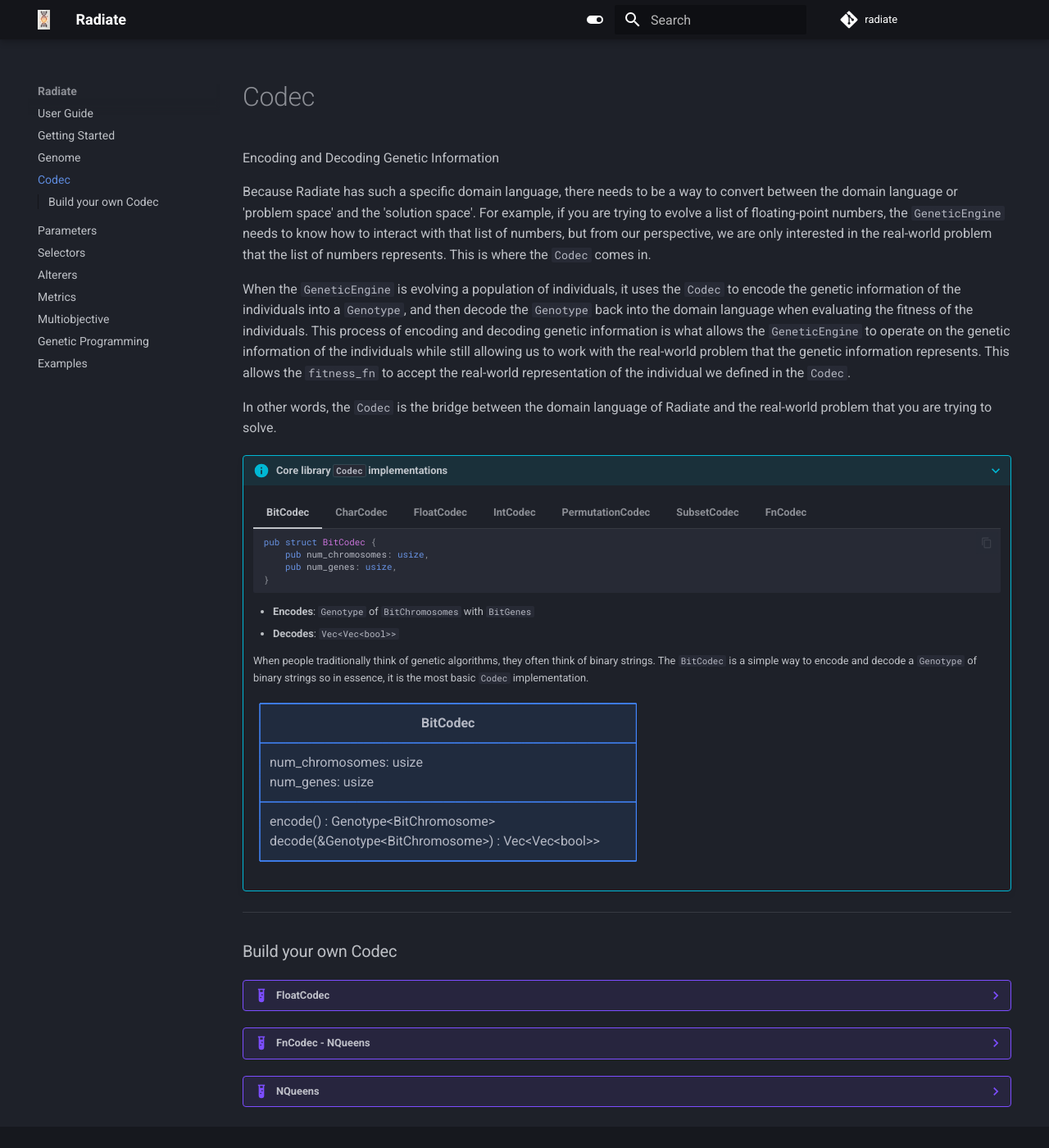
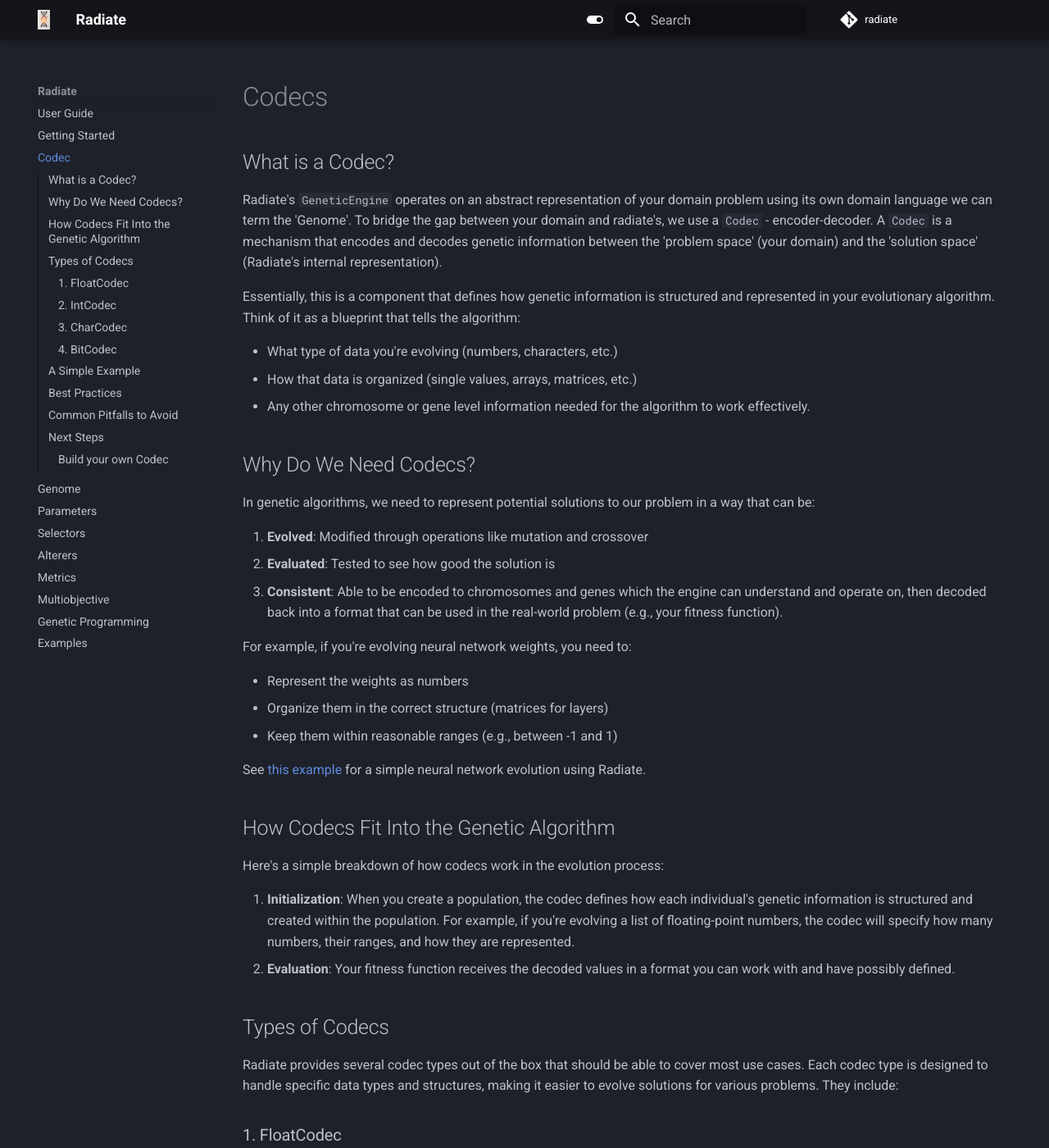
Before and after one commit to pkalivas/radiate, an MkDocs documentation site: the page built from docs/source/codec.md, in a window 1280 px wide and 1400 px high. Shown: the whole window at 82% size. Built offline with MkDocs 1.6.1 and Material for MkDocs 9.7.7, drawn with Linux system fonts in a browser that asks for light colours; emoji names are drawn with the system emoji font; comment, search, counter and statistics services are not loaded; some of the changed text lies outside the part shown.

Commit message:
revamping user guide

````diff
--- a/docs/source/codec.md
+++ b/docs/source/codec.md
@@ -1,181 +1,285 @@
 
-Encoding and Decoding Genetic Information
+# Codecs
 
-Because Radiate has such a specific domain language, there needs to be a way to convert between the domain language or 'problem space' and the 'solution space'. For example, if you are trying to evolve a list of floating-point numbers, the `GeneticEngine` needs to know how to interact with that list of numbers, but from our perspective, we are only interested in the real-world problem that the list of numbers represents. This is where the `Codec` comes in.
+## What is a Codec?
 
- When the `GeneticEngine` is evolving a population of individuals, it uses the `Codec` to encode the genetic information of the individuals into a `Genotype`, and then decode the `Genotype` back into the domain language when evaluating the fitness of the individuals. This process of encoding and decoding genetic information is what allows the `GeneticEngine` to operate on the genetic information of the individuals while still allowing us to work with the real-world problem that the genetic information represents. This allows the `fitness_fn` to accept the real-world representation of the individual we defined in the `Codec`.
+Radiate's `GeneticEngine` operates on an abstract representation of your domain problem using its own domain language we can term the 'Genome'. To bridge the gap between your domain and radiate's, we use a `Codec` - encoder-decoder. A `Codec` is a mechanism that encodes and decodes genetic information between the 'problem space' (your domain) and the 'solution space' (Radiate's internal representation).
 
-In other words, the `Codec` is the bridge between the domain language of Radiate and the real-world problem that you are trying to solve.
+Essentially, this is a component that defines how genetic information is structured and represented in your evolutionary algorithm. Think of it as a blueprint that tells the algorithm:
 
-???+ info "Core library `Codec` implementations"
+- What type of data you're evolving (numbers, characters, etc.)
+- How that data is organized (single values, arrays, matrices, etc.)
+- Any other chromosome or gene level information needed for the algorithm to work effectively.
 
-    === "BitCodec"
-        ```rust
-        pub struct BitCodec {
-            pub num_chromosomes: usize,
-            pub num_genes: usize,
-        }
-        ```
+## Why Do We Need Codecs?
 
-        * **Encodes**: `Genotype` of `BitChromosomes` with `BitGenes`
-        * **Decodes**: `Vec<Vec<bool>>`
+In genetic algorithms, we need to represent potential solutions to our problem in a way that can be:
 
-        When people traditionally think of genetic algorithms, they often think of binary strings. The `BitCodec` is a simple way to encode and decode a `Genotype` of binary strings so in essence, it is the most basic `Codec` implementation.
+1. **Evolved**: Modified through operations like mutation and crossover
+2. **Evaluated**: Tested to see how good the solution is
+3. **Consistent**: Able to be encoded to chromosomes and genes which the engine can understand and operate on, then decoded back into a format that can be used in the real-world problem (e.g., your fitness function).
 
-        ```mermaid
-        classDiagram
-            class BitCodec {
-                num_chromosomes: usize
-                num_genes: usize
+For example, if you're evolving neural network weights, you need to:
 
-                encode() Genotype~BitChromosome~
-                decode(&Genotype~BitChromosome~) Vec~Vec~bool~~
-            }
-        ```
+- Represent the weights as numbers
+- Organize them in the correct structure (matrices for layers)
+- Keep them within reasonable ranges (e.g., between -1 and 1)
 
-    === "CharCodec"
-        ```rust
-        pub struct CharCodec {
-            num_chromosomes: usize,
-            num_genes: usize,
-            char_set: Arc<[char]>,
-        }
-        ```
+See [this example](https://github.com/pkalivas/radiate/blob/master/examples/simple-nn/src/main.rs) for a simple neural network evolution using Radiate.
 
-        * **Encodes**: `Genotype` of `CharChromosomes` with `CharGenes`
-        * **Decodes**: `Vec<Vec<char>>`
+## How Codecs Fit Into the Genetic Algorithm
 
-        ```mermaid
-        classDiagram
-            class CharCodec {
-                num_chromosomes: usize
-                num_genes: usize
-                char_set: Arc~[char]~
+Here's a simple breakdown of how codecs work in the evolution process:
 
-                encode() Genotype~CharChromosome~
-                decode(&Genotype~CharChromosome~) Vec~Vec~char~~
-            }
-        ```
+1. **Initialization**: When you create a population, the codec defines how each individual's genetic information is structured and created within the population. For example, if you're evolving a list of floating-point numbers, the codec will specify how many numbers, their ranges, and how they are represented.
+2. **Evaluation**: Your fitness function receives the decoded values in a format you can work with and have possibly defined.
 
-    === "FloatCodec"
-        ```rust
-        pub struct FloatCodec {
-            pub num_chromosomes: usize,
-            pub num_genes: usize,
-            pub min: f32,
-            pub max: f32,
-            pub lower_bound: f32,
-            pub upper_bound: f32,
-        }
-        ```
+## Types of Codecs
 
-        * **Encodes**: `Genotype` of `FloatChromosomes` with `FloatGenes`
-        * **Decodes**: `Vec<Vec<f32>>`
+Radiate provides several codec types out of the box that should be able to cover most use cases. Each codec type is designed to handle specific data types and structures, making it easier to evolve solutions for various problems. They include:
 
-        ```mermaid
-        classDiagram
-            class FloatCodec {
-                num_chromosomes: usize
-                num_genes: usize
-                min: f32
-                max: f32
-                lower_bound: f32
-                upper_bound: f32
+### 1. FloatCodec
+Use this when you need to evolve floating-point numbers. Perfect for:
 
-                with_bounds(mut self, f32, f32) FloatCodec
-                scalar(f32, f32) FloatCodec
-                encode() Genotype~CharChromosome~
-                decode(&Genotype~CharChromosome~) Vec~Vec~char~~
-            }
-        ```
-    === "IntCodec"
-        ```rust
-        pub struct IntCodec<T: Integer<T>> {
-            pub num_chromosomes: usize,
-            pub num_genes: usize,
-            pub min: T,
-            pub max: T,
-            pub lower_bound: T,
-            pub upper_bound: T,
-        }
-        ```
+- Neural network weights
+- Mathematical function parameters
+- Continuous optimization problems
+- Real-valued parameters
 
-        * **Encodes**: `Genotype` of `IntChromosome<T>` with `IntGene<T>`
-        * **Decodes**: `Vec<Vec<T>>`
-
-        **Note**: `T` must implement the `Integer` trait. Integer is a trait in Radiate and is implemented for `i8`, `i16`, `i32`, `i64`, `i128`, `u8`, `u16`, `u32`, `u64`, `u128`.
-        ```mermaid
-        classDiagram
-            class IntCodec~T~ {
-                num_chromosomes: usize
-                num_genes: usize
-                min: T
-                max: T
-                lower_bound: T
-                upper_bound: T
-
-                with_bounds(mut self, T, T) IntCodec~T~
-                encode() Genotype~IntChromosome~
-                decode(&Genotype~IntChromosome~T~~) Vec~Vec~char~~
-            }
-        ```
-
-    === "PermutationCodec"
-        ```rust
-        pub struct PermutationCodec<A: PartialEq + Clone> {
-            pub alleles: Arc<Vec<A>>,
-        }
-        ```
-
-        * **Encodes**: `Genotype` of `PermutationChromosomes<A>` with `PermutationGene<A>`
-        * **Decodes**: `Vec<A>`
-
-        Permutation problems are problems where the order of the elements in the solution is important. The Travelling Salesman Problem is a classic example of a permutation problem.
+In all `FloatCodec` varients, the `bound_range` is optional and defaults to the `value_range` if not specified.
 
 
-        ```mermaid
-        classDiagram
-            class PermutationCodec~A~ {
-                alleles: Arc~Vec~A~~
+=== ":fontawesome-brands-python: Python"
 
-                encode() Genotype~PermutationChromosome~A~~
-                decode(&Genotype~PermutationChromosome~A~~) Vec~A~~
-            }
-        ```
+    ```python
+    import radiate as rd
 
-    === "SubsetCodec"
-        ```rust
-        pub struct SubSetCodec<'a, T> {
-            pub items: &'a Vec<T>,
-        }
-        ```
+    # For a single parameter
+    codec = rd.FloatCodec.scalar(value_range=(0.0, 1.0), bound_range=(-10.0, 10.0))
 
-        * **Encodes**: `Genotype` of `BitChromosome` with `BitGene`
-        * **Decodes**: `Vec<&'a T>`
+    # For a list of parameters
+    codec = rd.FloatCodec.vector(length=5, value_range=(-1.0, 1.0), bound_range=(-10.0, 10.0))
 
-        The `SubsetCodec` is a specialized `Codec` that is used for subset selection problems. In subset selection problems, the goal is to select a subset of items from a larger set of items that maximizes some objective function. The Knapsack Problem is a classic example of a subset selection problem.
+    # For a matrix of parameters (like neural network weights)
+    codec = rd.FloatCodec.matrix(shape=(3, 2), value_range=(-0.1, 0.1), bound_range=(-1.0, 1.0))
+    # -- or --
+    # supply a list of shapes for jagged matrices e.g. matrix with three rows (chromosomes) and two columns (genes)
+    codec = rd.FloatCodec.matrix([2, 2, 2], value_range=(-0.1, 0.1), bound_range=(-1.0, 1.0))
+    ```
 
-        ```mermaid
-        classDiagram
-            class SubSetCodec~'a, T~ {
-                items: &'a Vec~T~
+=== ":fontawesome-brands-rust: Rust"
 
-                encode() Genotype~BitChromosome~
-                decode(&Genotype~BitChromosome~) Vec~&'a T~
-            }
-        ```
-    === "FnCodec"
-        ```rust
-        pub struct FnCodec<C: Chromosome, T> {
-            pub encoder: Option<Box<dyn Fn() -> Genotype<C>>>,
-            pub decoder: Option<Box<dyn Fn(&Genotype<C>) -> T>>,
-        }
-        ```
+    ```rust
+    use radiate::*;
 
-        * **Encodes**: `Genotype` of `C` with `C::GeneType`
-        * **Decodes**: `T`
+    // single float parameter
+    let codec_scalar = FloatCodec::scalar(-1.0..1.0).with_bounds(-10.0..10.0);
 
-        The `FnCodec` is a generic `Codec` that allows you to define your own encoding and decoding functions. This is useful if you have a custom problem that doesn't fit into the other `Codec` implementations and don't want to create a new `Codec` implementation.
+    // vector of 5 floats
+    let codec_vector = FloatCodec::vector(5, -1.0..1.0).with_bounds(-10.0..10.0);
+
+    // 3x2 matrix of floats
+    let codec_matrix = FloatCodec::matrix(3, 2, -0.1..0.1).with_bounds(-1.0..1.0);
+    ```
+
+### 2. IntCodec
+Use this when you need to evolve integer values. Good for:
+
+- Discrete optimization problems
+- Array indices
+- Configuration parameters that must be whole numbers
+
+In all `IntCodec` varients, the `bound_range` is optional and defaults to the `value_range` if not specified.
+
+=== ":fontawesome-brands-python: Python"
+
+    ```python
+    import radiate as rd
+
+    # For a single parameter
+    codec = rd.IntCodec.scalar(value_range=(0, 1), bound_range=(-10, 10))
+
+    # For a list of parameters
+    codec = rd.IntCodec.vector(length=5, value_range=(-1, 1), bound_range=(-10, 10))
+
+    # For a matrix of ints
+    codec = rd.IntCodec.matrix(shape=(3, 2), value_range=(-1, 1), bound_range=(-10, 10))
+    # -- or --
+    # supply a list of shapes for jagged matrices e.g. matrix with three rows (chromosomes) and two columns (genes)
+    codec = rd.IntCodec.matrix([2, 2, 2], value_range=(-1, 1), bound_range=(-10, 10))
+    ```
+
+=== ":fontawesome-brands-rust: Rust"
+
+    The type of int can be specified as `i8`, `i16`, `i32`, `i64`, `i128` or `u8`, `u16`, `u32`, `u64`, `u128` depending on your needs.
+
+    ```rust
+    use radiate::*;
+
+    // single float parameter
+    let codec_scalar = IntCodec::scalar(-1..1).with_bounds(-10..10);
+
+    // vector of 5 floats - specify the int type
+    let codec_vector = IntCodec::<i128>::vector(5, -1..1).with_bounds(-10..10);
+
+    // 3x2 matrix of floats
+    let codec_matrix = IntCodec::matrix(3, 2, -1..1).with_bounds(-10..10);
+    ```
+
+### 3. CharCodec
+Use this when you need to evolve character strings. Useful for:
+
+- Text generation
+- String-based problems
+
+There is an optional `char_set` parameter that allows you to specify the set of characters to use for encoding. If not specified, it defaults to lowercase letters (a-z), uppercase letters (A-Z), digits (0-9), and common punctuation ( !"#$%&'()*+,-./:;<=>?@[\]^_`{|}~).
+
+=== ":fontawesome-brands-python: Python"
+
+    ```python
+    import radiate as rd
+
+    # For a list of parameters
+    codec = rd.CharCodec.vector(length=5, char_set='abcdefghijklmnopqrstuvwxyz')
+
+    # For a matrix of chars
+    codec = rd.CharCodec.matrix(shape=(3, 2), char_set={'a', 'b', 'c', 'd'})
+    # -- or --
+    # supply a list of shapes for jagged matrices e.g. matrix with three rows (chromosomes) and two columns (genes) - use the default char_set
+    codec = rd.CharCodec.matrix([2, 2, 2])
+    ```
+
+=== ":fontawesome-brands-rust: Rust"
+
+    ```rust
+    use radiate::*;
+
+    // vector of 5 chars - specify the char set
+    let codec_vector = CharCodec::vector(5).with_char_set("abcdefghijklmnopqrstuvwxyz");
+
+    // 3x2 matrix of chars
+    let codec_matrix = CharCodec::matrix(3, 2);
+    ```
+
+### 4. BitCodec
+Use this when you need to evolve binary data. Each `Gene` is a `BitGene` where the `Allele`, or value being evolved, is a bool. Ideal for:
+
+- Binary optimization problems
+- Feature selection
+- Boolean configurations
+- Subset selection problems (e.g., Knapsack problem)
+
+=== ":fontawesome-brands-python: Python"
+
+    ```python
+    import radiate as rd
+
+    # For a list of parameters
+    codec = rd.BitCodec.vector(5)
+
+    # For a matrix of bools
+    codec = rd.BitCodec.matrix(shape=(3, 2))
+    # -- or --
+    # supply a list of shapes for jagged matrices e.g. matrix with three rows (chromosomes) and two columns (genes) - use the default char_set
+    codec = rd.BitCodec.matrix([2, 2, 2])
+    ```
+
+=== ":fontawesome-brands-rust: Rust"
+
+    ```rust
+    use radiate::*;
+
+    // vector of 5 chars - specify the char set
+    let codec_vector = BitCodec::vector(5);
+
+    // 3x2 matrix of chars
+    let codec_matrix = BitCodec::matrix(3, 2);
+    ```
+
+
+## A Simple Example
+
+Let's look at a basic example of evolving a simple function: finding the best values for `y = ax + b` where we want to find optimal values for `a` and `b`.
+
+=== ":fontawesome-brands-python: Python"
+
+    ```python
+    from typing import List
+    import radiate as rd
+
+    # Define a fitness function that uses the decoded values
+    def fitness_function(individual: List[float]) -> float:
+        # Calculate how well these parameters fit your data
+        return calculate_error(individual[0], individual[1])  # Your error calculation here
+
+    # Create a codec for two parameters (a and b)
+    codec = rd.FloatCodec.vector(
+        length=2,                   # We need two parameters: a and b
+        value_range=(-1.0, 1.0),    # Start with values between -1 and 1
+        bound_range=(-10.0, 10.0)   # Allow evolution to modify the values between -10 and 10
+    )
+
+    # Create the evolution engine
+    engine = rd.EvolutionEngine(
+        codec=codec,
+        fitness_func=fitness_function,
+        # ... other parameters ...
+    )
+
+    # Run the engine
+    result = engine.run([rd.ScoreLimit(0.01), rd.GenerationsLimit(1000)])
+    ```
+
+=== ":fontawesome-brands-rust: Rust"
+
+    ```rust
+    use radiate::*;
+
+    let mut engine = GeneticEngine::builder()
+        .codec(FloatCodec::vector(2, -1.0..1.0).with_bounds(-10.0..10.0))   // a and b
+        .fitness_function(|individual: Vec<f32>| {
+            // Calculate how well these parameters fit your data
+            calculate_error(individual[0], individual[1])                   // Your error calculation here
+        })
+        .build();
+
+    // Run the engine
+    let result = engine.run(|generation| {
+        generation.index() >= 1000 || generation.score().as_f32() <= 0.01
+    });
+    ```
+
+## Best Practices
+
+1. **Start Simple**: Begin with a simple codec structure and expand as needed
+2. **Choose Appropriate Ranges (IntCodec & FloatCodec)**:
+   >- `value_range`: Set this to reasonable initial values
+   >- `bound_range`: Set this to the valid range for your problem
+3. **Match Your Problem**: Choose the codec type that best represents your solution space
+4. **Consider Structure**: Use the appropriate configuration (scalar/vector/matrix) for your problem
+
+## Common Pitfalls to Avoid
+
+1. **Too Wide Ranges**: Starting with very wide value ranges can make evolution slower
+2. **Too Narrow Bounds**: Restrictive bound ranges might prevent finding optimal solutions
+3. **Mismatched Structure**: Using the wrong codec structure can make it impossible to represent valid solutions
+
+## Next Steps
+
+Now that you understand codecs, you can:
+
+1. Define your problem's solution space
+2. Choose the appropriate codec type and structure
+3. Set up your evolution engine
+4. Define your fitness function to work with the decoded values
+
+Remember: The codec is your bridge between the genetic algorithm's internal representation and your problem's solution space. Choose it wisely!
+
+
+!!! warning ":construction: Under Construction :construction:"
+
+    These docs are under construction - anything below this point is subject to change and is currently being worked on.
+
 
 ___
 ### Build your own Codec
--- a/mkdocs.yaml
+++ b/mkdocs.yaml
@@ -5,8 +5,8 @@
 nav:
   - User Guide: index.md
   - Getting Started: source/installation.md
+  - Codec: source/codec.md
   - Genome: source/genome.md
-  - Codec: source/codec.md
   - Parameters: source/params.md
   - Selectors: source/selectors.md
   - Alterers: source/alterers.md
````
